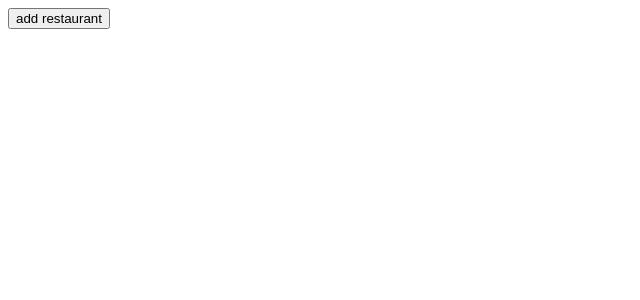
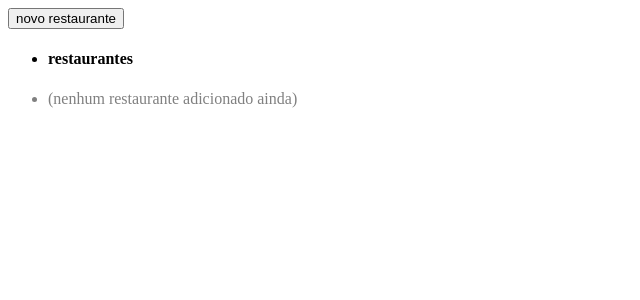
Before and after one commit to michelelingiardi/react-tdd, a React (Create React App) app: page / in a window 1280 px wide. Shown: the top 300 px of the page, without its empty margins (0-640 px from the left). Built offline with nearby package versions, Linux system fonts and the light colour scheme.

Commit message:
adicionar grid

```diff
--- a/src/App.js
+++ b/src/App.js
@@ -1,11 +1,19 @@
 import React from 'react';
 import RestaurantListPage from './RestaurantListPage'
+import {
+  Row,
+  Col
+} from 'react-materialize'
 
 export default class App extends React.Component {
   render() {
-    return(
+    return (
       <div>
-        <RestaurantListPage />
+        <Row>
+          <Col s={12} m={10} l={8} offset="m1 l2">
+            <RestaurantListPage />
+          </Col>
+        </Row>
       </div>
     );
   }
--- a/src/NewRestaurantForm.js
+++ b/src/NewRestaurantForm.js
@@ -1,5 +1,9 @@
 import React, { useState } from 'react';
-import { Button, TextInput } from 'react-materialize';
+import {
+  Button,
+  TextInput,
+  Row,
+} from 'react-materialize';
 
 const NewRestaurantForm = ({ onSave }) => {
   const [inputText, setInputText] = useState('');
@@ -9,19 +13,25 @@ const NewRestaurantForm = ({ onSave }) => {
   }
 
   return(
-    <div>
+    <Row>
       <TextInput
-        label="Restaurant Name"
+        s={12}
+        m={8}
+        l={10}
+        label="nome do restaurante"
         value={inputText}
         onChange={handleTextChange}
         data-test="newRestaurantName"
       />
       <Button
+        s={12}
+        m={4}
+        l={2}
         onClick={() => onSave(inputText)}
         data-test="saveNewRestaurantButton">
-          Save
+          adicionar
       </Button>
-    </div>
+    </Row>
   )
 }
 
--- a/src/RestaurantList.js
+++ b/src/RestaurantList.js
@@ -6,7 +6,10 @@ import {
 
 const RestaurantList = ({ restaurants }) => {
   return (
-    <Collection>
+    <Collection header="restaurantes">
+      { restaurants.length === 0
+          &&  <CollectionItem style={ {color: 'gray'} }>(nenhum restaurante adicionado ainda)</CollectionItem>
+      }
       {restaurants.map(restaurantName =>
         <CollectionItem key={restaurantName}>
           {restaurantName}
--- a/src/RestaurantListPage.js
+++ b/src/RestaurantListPage.js
@@ -1,5 +1,9 @@
 import React, { useState } from 'react'
-import { Button } from 'react-materialize'
+import {
+  Button,
+  Col,
+  Row,
+} from 'react-materialize'
 import NewRestaurantForm from './NewRestaurantForm'
 import RestaurantList from './RestaurantList'
 
@@ -12,17 +16,23 @@ const RestaurantListPage = () => {
     setShowNewRestaurantForm(false);
   }
 
-  const addNewRestaurant = showNewRestaurantForm ? <NewRestaurantForm onSave={handleAddRestaurant} /> : null;
+  const addNewRestaurantForm = showNewRestaurantForm ? <NewRestaurantForm onSave={handleAddRestaurant} /> : null;
 
   return (
     <div>
-      <Button
-        onClick={() => setShowNewRestaurantForm(true)}
-        data-test="addRestaurantButton">
-          add restaurant
-      </Button>
-      {addNewRestaurant}
-      <RestaurantList restaurants={restaurants}/>
+      <Row>
+        <Button
+          onClick={() => setShowNewRestaurantForm(true)}
+          data-test="addRestaurantButton">
+          novo restaurante
+        </Button>
+      </Row>
+      <Row>
+        {addNewRestaurantForm}
+      </Row>
+      <Row>
+        <RestaurantList restaurants={restaurants} />
+      </Row>
     </div>
   )
 }
```
